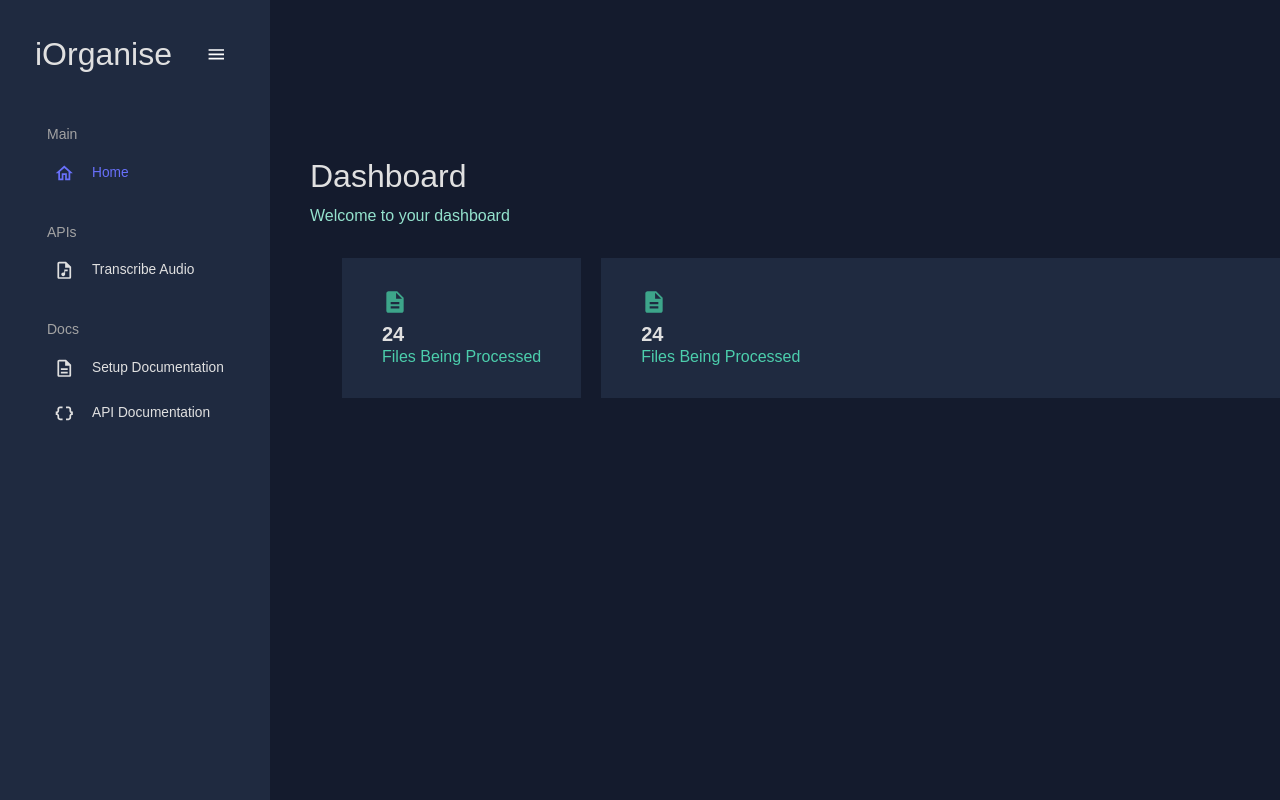
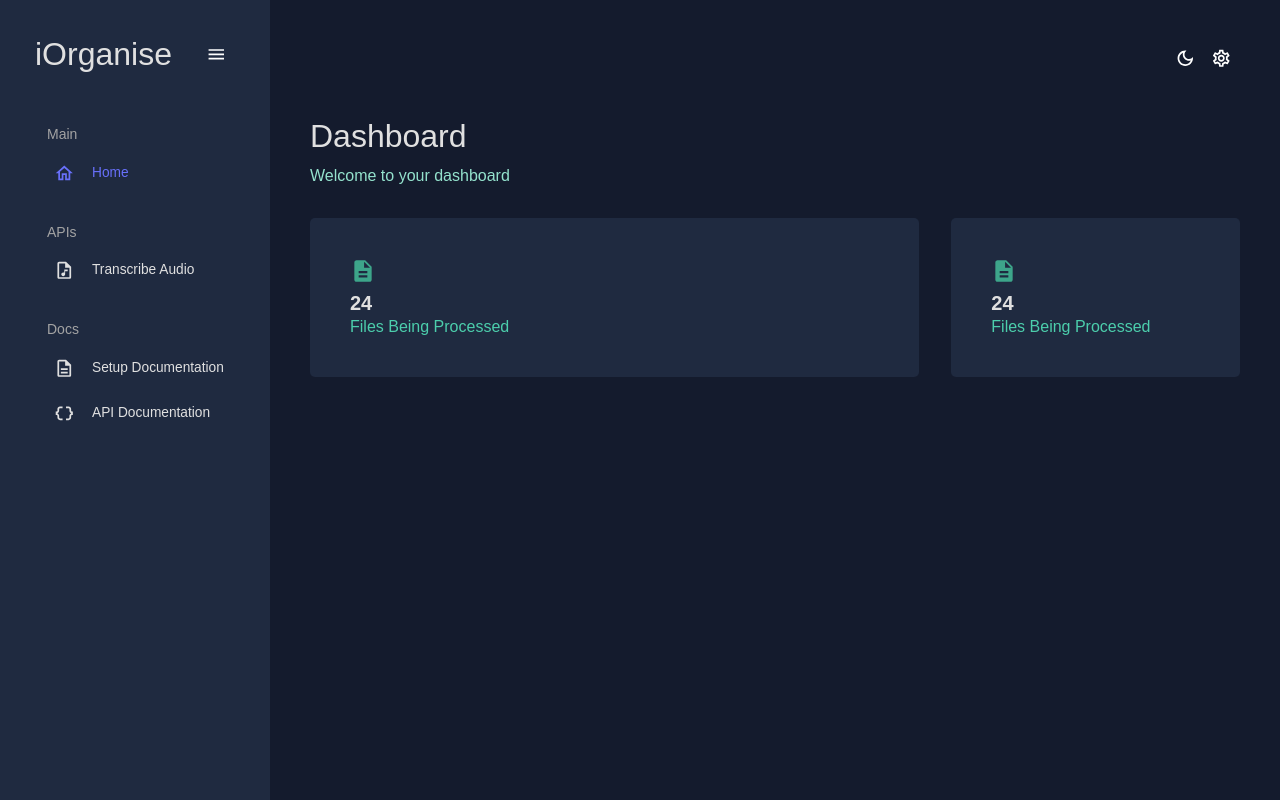
Before and after one commit to Xycone/iOrganise, a React (Vite) app in the folder iOrganiseUI/: page /home in a window 1280 px wide. Built offline with nearby package versions, Linux system fonts and the light colour scheme.

Commit message:
test changes

```diff
--- a/iOrganiseUI/src/components/InfoBox.jsx
+++ b/iOrganiseUI/src/components/InfoBox.jsx
@@ -9,7 +9,12 @@ const InfoBox = ({ title, subtitle, icon, progress }) => {
     const colours = tokens(theme.palette.mode);
 
     return (
-        <Box width="100%" p={5}>
+        <Box
+            width="100%"
+            p={5}
+            backgroundColor={colours.primary[400]}
+            borderRadius="5px"
+        >
             <Box display="flex" justifyContent="space-between">
                 <Box>
                     {icon}
--- a/iOrganiseUI/src/pages/ApiDocs.jsx
+++ b/iOrganiseUI/src/pages/ApiDocs.jsx
@@ -11,7 +11,7 @@ function ApiDocs() {
   const colours = tokens(theme.palette.mode);
 
   return (
-    <Box p={5}>
+    <Box px={5} pb={5}>
       <Box
         display="flex"
         flexDirection="column"
@@ -21,7 +21,7 @@ function ApiDocs() {
           subtitle="iOrganiseAPI endpoint information"
         />
 
-        <Box m={4} p={5} backgroundColor={colours.primary[400]} borderRadius="10px">
+        <Box mt={4} p={5} backgroundColor={colours.primary[400]} borderRadius="5px">
           <Box mb={10}>
             <Box>
               <Box mb={3}>
--- a/iOrganiseUI/src/pages/Home.jsx
+++ b/iOrganiseUI/src/pages/Home.jsx
@@ -1,6 +1,6 @@
 import React from 'react';
 
-import { Box, Typography, useTheme } from '@mui/material';
+import { Box, Typography, Grid, useTheme } from '@mui/material';
 import { tokens } from '../themes/MyTheme';
 
 // MUI Icons
@@ -15,7 +15,7 @@ function Home() {
   const colours = tokens(theme.palette.mode);
 
   return (
-    <Box p={5}>
+    <Box px={5} pb={5}>
       <Box
         display="flex"
         flexDirection="column"
@@ -25,21 +25,10 @@ function Home() {
           subtitle="Welcome to your dashboard"
         />
 
-        <Box
-          m={4}
-          display="grid"
-          gridTemplateColumns="repeat(12, 1fr)"
-          gridAutoRows="140px"
-          gap="20px"
-        >
+        <Box mt={4}>
+          <Grid container spacing={4}>
             {/* Row 1 */}
-          <Box
-            gridColumn="span 3"
-            backgroundColor={colours.primary[400]}
-            display="flex"
-            alignItems="center"
-            justifyContent="center"
-          >
+            <Grid item xs={12} lg={8}>
               <InfoBox
                 title="24"
                 subtitle="Files Being Processed"
@@ -49,15 +38,9 @@ function Home() {
                   />
                 }
               />
-          </Box>
+            </Grid>
 
-          <Box
-            gridColumn="span 9"
-            backgroundColor={colours.primary[400]}
-            display="flex"
-            alignItems="center"
-            justifyContent="center"
-          >
+            <Grid item xs={12} md={6} lg={4}>
               <InfoBox
                 title="24"
                 subtitle="Files Being Processed"
@@ -67,7 +50,8 @@ function Home() {
                   />
                 }
               />
-          </Box>
+            </Grid>
+          </Grid>
         </Box>
       </Box>
     </Box>
--- a/iOrganiseUI/src/pages/SetupDocs.jsx
+++ b/iOrganiseUI/src/pages/SetupDocs.jsx
@@ -11,7 +11,7 @@ function SetupDocs() {
   const colours = tokens(theme.palette.mode);
 
   return (
-    <Box p={5}>
+    <Box px={5} pb={5}>
       <Box
         display="flex"
         flexDirection="column"
@@ -21,7 +21,7 @@ function SetupDocs() {
           subtitle="iOrganiseAPI setup process"
         />
 
-        <Box m={4} p={5} backgroundColor={colours.primary[400]} borderRadius="10px">
+        <Box mt={4} p={5} backgroundColor={colours.primary[400]} borderRadius="5px">
           <Box mb={10}>
             <Box mb={5}>
               <Typography mb={3} variant="h3">
--- a/iOrganiseUI/src/pages/TranscribeAudio.jsx
+++ b/iOrganiseUI/src/pages/TranscribeAudio.jsx
@@ -190,7 +190,7 @@ function TranscribeFiles() {
     };
 
     return (
-        <Box p={5}>
+        <Box px={5} pb={5}>
             <Box
                 display="flex"
                 flexDirection="column"
@@ -202,7 +202,7 @@ function TranscribeFiles() {
 
                 <Box
                     component="form"
-                    m={4}
+                    mt={4}
                 >
                     <Box mb={10}>
                         {/* General Information */}
```
Lines whose indentation alone changed are shown as unchanged.
